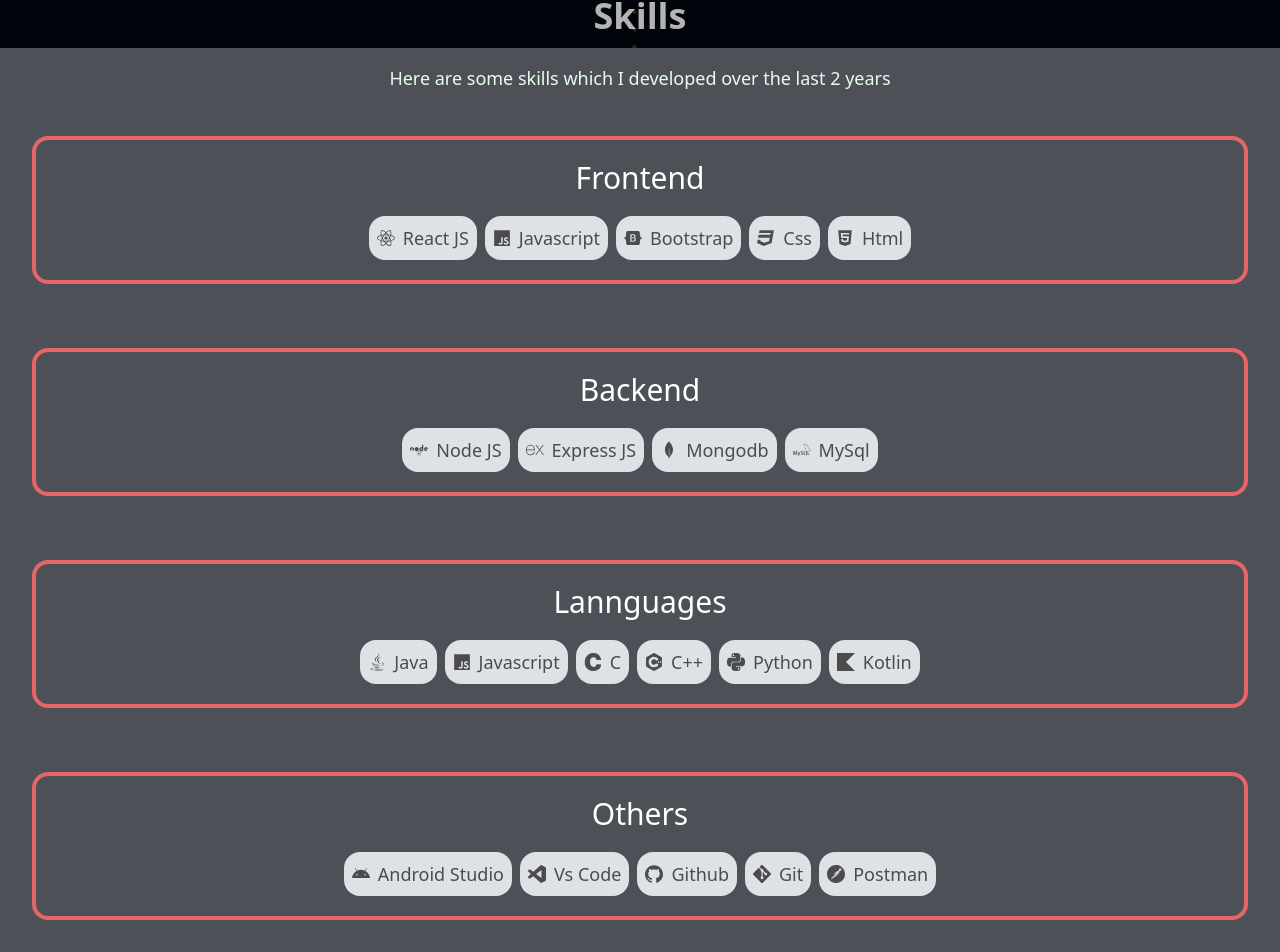
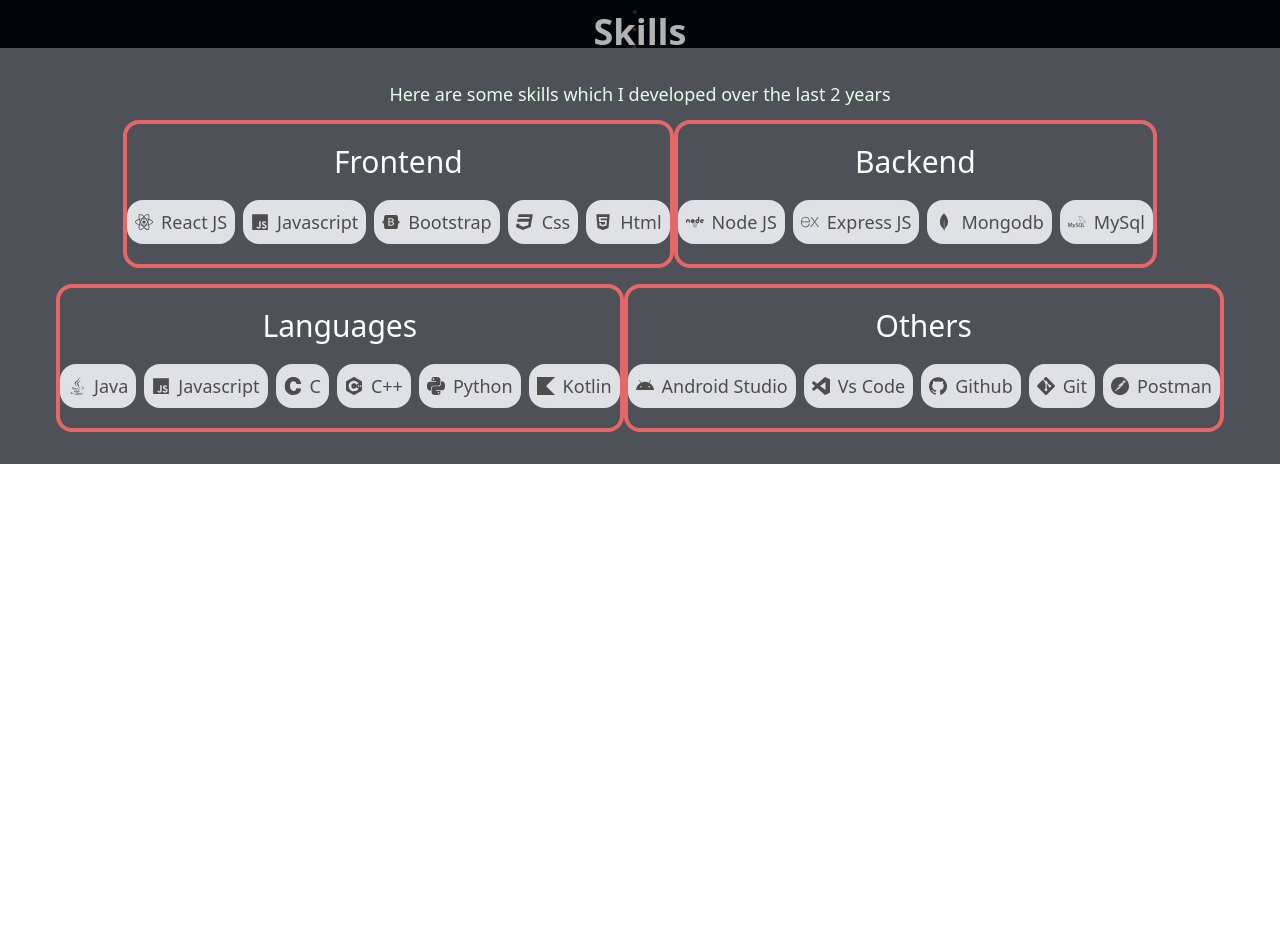
Before and after one commit to Anmolgaur7/portfolio, a React (Create React App) app: page / in a window 1280 px wide. Shown: the part 752-1704 px from the top of the page. After the commit the page ends 1216 px from the top, so only its background shows below. Built offline with nearby package versions, Linux system fonts and the light colour scheme.

Commit message:
layout fixed

```diff
--- a/package.json
+++ b/package.json
@@ -6,6 +6,7 @@
     "@testing-library/jest-dom": "^5.17.0",
     "@testing-library/react": "^13.4.0",
     "@testing-library/user-event": "^13.5.0",
+    "react-awesome-reveal": "^4.2.5",
     "react-dom": "^18.2.0",
     "react-icons": "^4.10.1",
     "react-scripts": "5.0.1",
--- a/src/components/skills.jsx
+++ b/src/components/skills.jsx
@@ -1,17 +1,18 @@
 import React from 'react'
 import { FaAndroid, FaBootstrap, FaCss3, FaHtml5, FaJava, FaJs, FaNode, FaReact } from 'react-icons/fa'
 import{SiC, SiCplusplus, SiExpress, SiGit, SiGithub, SiKotlin, SiMongodb, SiMysql, SiPostman, SiPython, SiVisualstudiocode} from 'react-icons/si'
+import{Slide} from 'react-awesome-reveal'
 
 function skills() {
   return (
-    <div className='bg-gray-950 mt-14 min-h-fit opacity-70 flex flex-col justify-center'>
+    <div className='bg-gray-950 mt-14 min-h-fit opacity-70 flex flex-col p-4 justify-center'>
     <div>
     <h1 className='text-4xl font-bold font-sans text-center text-white p-4'>Skills</h1>
     <p className='text-lg font-medium font-sans text-center pl-6 pr-6 text-green-100 m-3 '>Here are some skills which I developed over the last 2 years</p>
     </div>
-    <div className='flex justify-center flex-wrap'>
-
-    <div className='bg-gray-950 text-white border-4 w-full m-8 rounded-2xl  border-red-600 pt-3 pb-5 pr-15 pl-15 text-center'>
+    <div className='flex justify-center flex-wrap items-center'>
+ <Slide>
+    <div className='bg-gray-950 text-white border-4 w-full rounded-2xl mb-4  border-red-600 pt-3 pb-5 pr-15 pl-15 text-center'>
     <h1 className='text center text-3xl font-medium p-2 mb-3'>Frontend</h1>
     <div className=' justify-center flex-wrap flex  gap-2 '>
       <div className=' text-black border-red-600 text-lg font-medium flex items-center  bg-gray-300 p-2 rounded-2xl hover:bg-blue-400'>
@@ -35,7 +36,9 @@
     </div>
     </div>
     </div>
-    <div className='bg-gray-950 text-white border-4 w-full m-8 rounded-2xl  border-red-600 pt-3 pb-5 pr-15 pl-15 text-center'>
+    </Slide>
+    <Slide>
+    <div className='bg-gray-950 text-white border-4 w-full rounded-2xl mb-4 border-red-600 pt-3 pb-5 pr-15 pl-15 text-center'>
     <h1 className='text center text-3xl font-medium p-2 mb-3'>Backend</h1>
     <div className=' justify-center flex-wrap flex  gap-2 '>
       <div className=' text-black border-red-600 text-lg font-medium flex items-center  bg-gray-300 p-2 rounded-2xl hover:bg-green-400'>
@@ -55,8 +58,8 @@
     </div>
     </div>
     </div>
-    <div className='bg-gray-950 text-white border-4 w-full m-8 rounded-2xl  border-red-600 pt-3 pb-5 pr-15 pl-15 text-center'>
-    <h1 className='text center text-3xl font-medium p-2 mb-3'>Lannguages</h1>
+    <div className='bg-gray-950 text-white border-4 w-full rounded-2xl mb-4  border-red-600 pt-3 pb-5 pr-15 pl-15 text-center'>
+    <h1 className='text center text-3xl font-medium p-2 mb-3'>Languages</h1>
     <div className=' justify-center flex-wrap flex  gap-2 '>
       <div className=' text-black border-red-600 text-lg font-medium flex items-center  bg-gray-300 p-2 rounded-2xl hover:bg-blue-400'>
       <FaJava/>
@@ -84,7 +87,9 @@
     </div>
     </div>
     </div>
-    <div className='bg-gray-950 text-white border-4 w-full m-8 rounded-2xl  border-red-600 pt-3 pb-5 pr-15 pl-15 text-center'>
+    </Slide>
+   <Slide>
+    <div className='bg-gray-950 text-white border-4 w-full rounded-2xl mb-4  border-red-600 pt-3 pb-5 pr-15 pl-15 text-center'>
     <h1 className='text center text-3xl font-medium p-2 mb-3'>Others</h1>
     <div className=' justify-center flex-wrap flex  gap-2 '>
       <div className=' text-black border-red-600 text-lg font-medium flex items-center  bg-gray-300 p-2 rounded-2xl hover:bg-green-400'>
@@ -108,6 +113,7 @@
     </div>
     </div>
     </div>
+    </Slide>
     </div>
     </div>
   )
```
Also changed, not shown: 1 other file (tests, documents, lock files or other folders).
